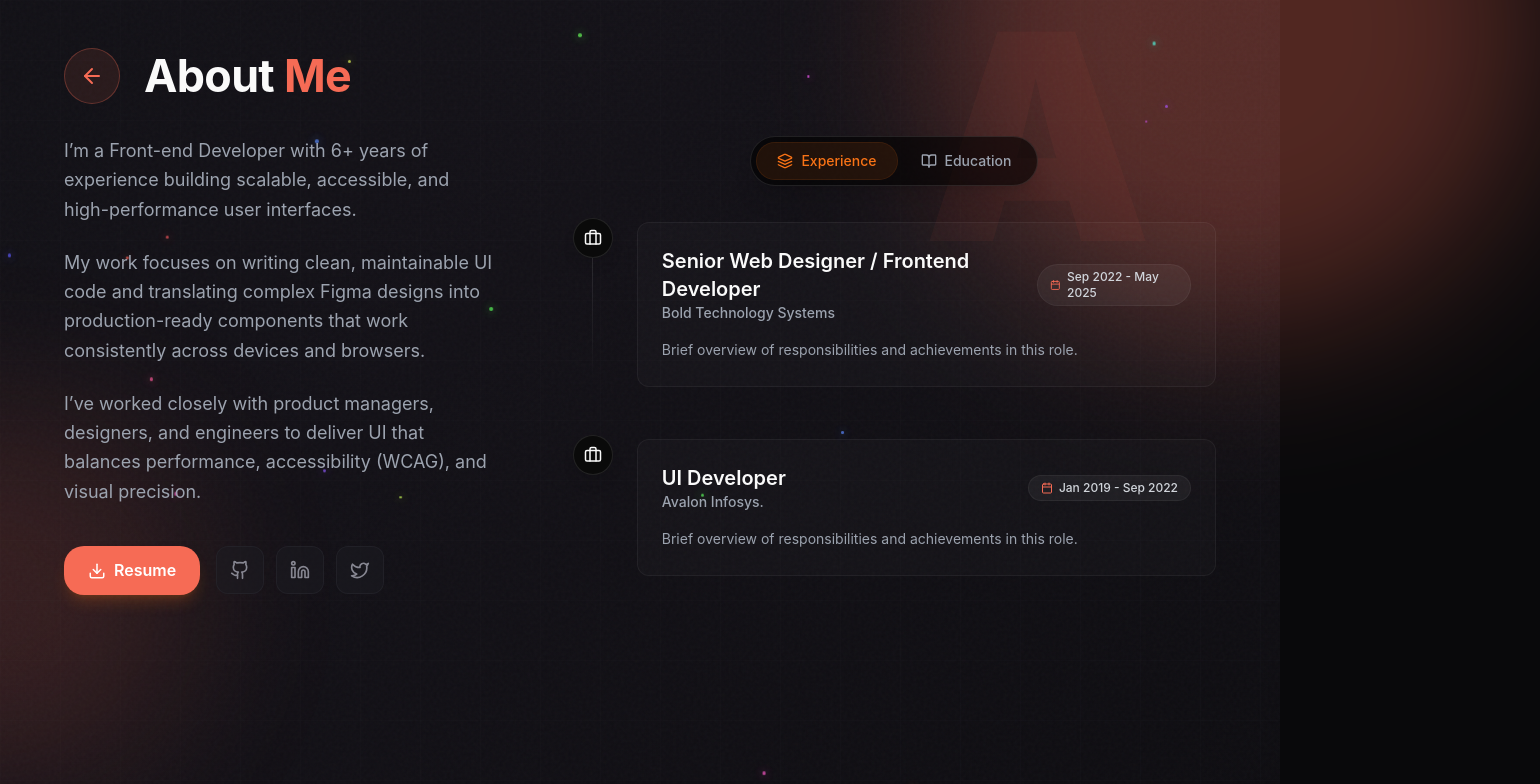
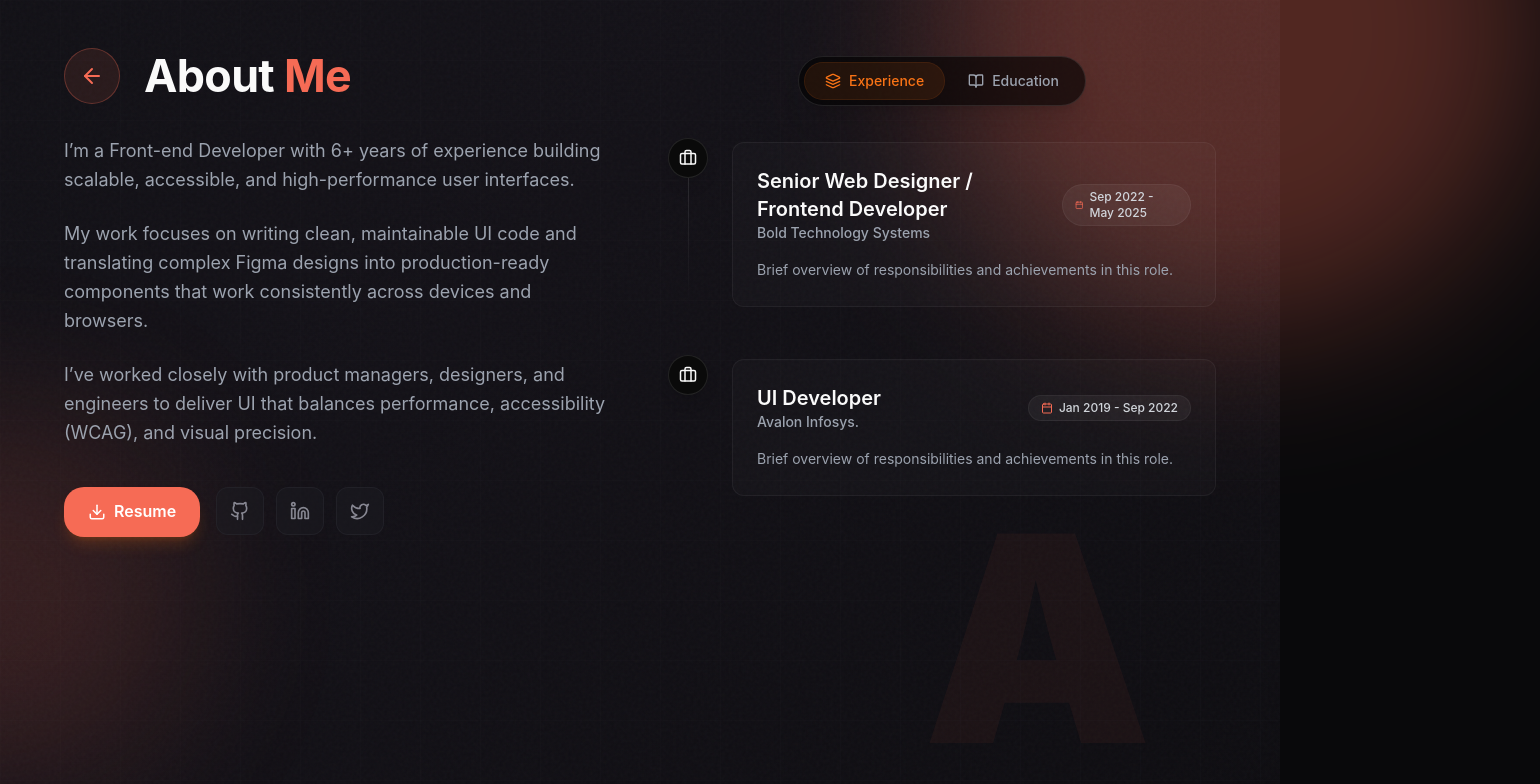
Before and after one commit to repo-rajat/portfolio, a React (Vite) app: page /about in a window 1280 px wide. Shown: the top 784 px of the page, 1540 px wide, since content can reach past the window. Built offline with nearby package versions, Linux system fonts and the light colour scheme.

Commit message:
updated main layout structure

```diff
--- a/src/App.jsx
+++ b/src/App.jsx
@@ -10,7 +10,7 @@ import FireflyField from "./components/FireflyField";
 function App() {
   return (
     <BrowserRouter>
-      <FireflyField />
+      {/* <FireflyField /> */}
       <Routes>
         <Route path="/" element={<Index />} />
         <Route path="/about" element={<About />} />
--- a/src/components/PageLayout.jsx
+++ b/src/components/PageLayout.jsx
@@ -29,7 +29,7 @@ const themeClasses = {
   },
 };
 
-export function PageLayout({ children }) {
+export function PageLayout({ children, left, right }) {
   const { pathname } = useLocation();
   const currentPage = navLinks.find((item) => pathname.includes(item.to));
 
@@ -37,6 +37,9 @@ export function PageLayout({ children }) {
 
   const styles = themeClasses[currentPage.theme];
   const titleWords = currentPage.title.split(" ");
+
+  const hasSplit = Boolean(left || right);
+  const rightContent = hasSplit ? right ?? children : children;
 
   return (
     <div className="min-h-[100svh] animated-gradient-bg noise-overlay overflow-hidden">
@@ -47,12 +50,15 @@ export function PageLayout({ children }) {
 
       <div className="page-shell relative z-10 min-h-[100svh] px-6 py-10 md:py-12 lg:px-16 grid items-center">
         <div className="max-w-6xl mx-auto page-enter">
+          {hasSplit ? (
+            <div className="page-grid grid gap-10 lg:grid-cols-[minmax(0,1fr)_minmax(0,1fr)] lg:gap-14 lg:items-start">
+              <div className="page-left">
                 <div className="page-header flex items-center gap-6 mb-10 md:mb-12">
                   <Link
                     to="/"
                     className={`page-back group flex items-center justify-center w-12 h-12 md:w-14 md:h-14 rounded-full border transition-all duration-300 hover:scale-110 ${styles.border} ${styles.bg}`}
                     style={{
-              "--hover-glow": `hsl(var(--${currentPage.theme}))`
+                      "--hover-glow": `hsl(var(--${currentPage.theme}))`,
                     }}
                     onMouseEnter={(e) => {
                       e.currentTarget.style.boxShadow = `0 0 25px 2px var(--hover-glow)`;
@@ -70,23 +76,70 @@ export function PageLayout({ children }) {
                     {titleWords.map((word, i) => (
                       <span key={i}>
                         {i === titleWords.length - 1 ? (
-                    <span className={styles.text}>{word[0].toUpperCase() + word.slice(1)}</span>
+                          <span className={styles.text}>
+                            {word[0].toUpperCase() + word.slice(1)}
+                          </span>
                         ) : (
-                    <span className="text-foreground">{word[0].toUpperCase() + word.slice(1)} </span>
+                          <span className="text-foreground">
+                            {word[0].toUpperCase() + word.slice(1)}{" "}
+                          </span>
                         )}
                       </span>
                     ))}
                   </h1>
                 </div>
 
+                <div className="page-left-content">{left}</div>
+              </div>
+
+              <div className="page-content lg:pt-2">{rightContent}</div>
+            </div>
+          ) : (
+            <>
+              <div className="page-header flex items-center gap-6 mb-10 md:mb-12">
+                <Link
+                  to="/"
+                  className={`page-back group flex items-center justify-center w-12 h-12 md:w-14 md:h-14 rounded-full border transition-all duration-300 hover:scale-110 ${styles.border} ${styles.bg}`}
+                  style={{
+                    "--hover-glow": `hsl(var(--${currentPage.theme}))`,
+                  }}
+                  onMouseEnter={(e) => {
+                    e.currentTarget.style.boxShadow = `0 0 25px 2px var(--hover-glow)`;
+                    e.currentTarget.style.borderColor = `var(--hover-glow)`;
+                  }}
+                  onMouseLeave={(e) => {
+                    e.currentTarget.style.boxShadow = "none";
+                    e.currentTarget.style.borderColor = "";
+                  }}
+                >
+                  <ArrowLeft className={`w-6 h-6 transition-transform ${styles.text}`} />
+                </Link>
+
+                <h1 className="type-page-title">
+                  {titleWords.map((word, i) => (
+                    <span key={i}>
+                      {i === titleWords.length - 1 ? (
+                        <span className={styles.text}>
+                          {word[0].toUpperCase() + word.slice(1)}
+                        </span>
+                      ) : (
+                        <span className="text-foreground">
+                          {word[0].toUpperCase() + word.slice(1)}{" "}
+                        </span>
+                      )}
+                    </span>
+                  ))}
+                </h1>
+              </div>
+
+              <div className="page-content">{children}</div>
+            </>
+          )}
+
           <div className="absolute right-8 lg:right-16 -translate-y-1/2 pointer-events-none select-none">
             <span className={`page-letter text-[18rem] md:text-[30rem] font-black leading-none opacity-[0.03] ${styles.text}`} style={{ opacity: 0.05 }}>
               {currentPage.letter}
             </span>
-          </div>
-
-          <div>
-            {children}
           </div>
         </div>
       </div>
--- a/src/index.css
+++ b/src/index.css
@@ -78,7 +78,6 @@
   html,
   body {
     width: 100%;
-    overflow-x: hidden;
   }
 
   /* More strict than `hidden` in browsers that support it; avoids blur/filter "scroll area" bugs. */
@@ -86,7 +85,7 @@
     html,
     body,
     #root {
-      overflow-x: clip;
+      overflow: hidden;
     }
   }
 
@@ -97,7 +96,7 @@
     line-height: 1.6;
     -webkit-font-smoothing: antialiased;
     -moz-osx-font-smoothing: grayscale;
-    overflow-x: hidden;
+
   }
 
   #root {
@@ -549,7 +548,7 @@
 
   /* Decorative orbs */
   .orb {
-    position: absolute;
+    position: fixed;
     border-radius: 50%;
     filter: blur(80px);
     pointer-events: none;
@@ -1013,9 +1012,9 @@
     display: grid;
     justify-content: center;
     grid-auto-flow: column;
-    grid-auto-columns: minmax(110px, 150px);
+    grid-auto-columns: minmax(50px, 90px);
     gap: 0.8rem;
-    padding: 2rem 2rem 4rem;
+    /* padding: 2rem 2rem 4rem; */
     scroll-snap-type: x mandatory;
     scroll-behavior: smooth;
   }
--- a/src/pages/About.jsx
+++ b/src/pages/About.jsx
@@ -75,19 +75,19 @@ export default function About() {
   const [activeTab, setActiveTab] = useState("Experience");
 
   return (
-    <PageLayout>
-      <div className="grid lg:grid-cols-[1fr_1.5fr] gap-12 lg:gap-20 items-start">
-
-        {/* Left Side: Sticky Profile Info */}
-        <div className="lg:sticky lg:top-24 h-fit">
-
+    <PageLayout
+      left={
+        <div className="space-y-10">
           <div className="space-y-6 text-lg leading-relaxed text-gray-400">
-            {aboutData.description.map((para, i) => <p key={i}>{para}</p>)}
+            {aboutData.description.map((para, i) => (
+              <p key={i}>{para}</p>
+            ))}
           </div>
 
-          <div className="mt-10 flex flex-wrap gap-4">
+          <div className="flex flex-wrap gap-4">
             <button className="flex items-center gap-2 rounded-lg bg-[hsl(var(--coral))] px-6 py-3 font-semibold text-white shadow-lg shadow-orange-500/20 hover:-translate-y-0.5 transition-transform">
-              <Download size={18} /><span>Resume</span>
+              <Download size={18} />
+              <span>Resume</span>
             </button>
             <div className="flex gap-3">
               {SOCIAL_LINKS.map(({ id, icon: Icon, href, label }) => (
@@ -102,20 +102,26 @@ export default function About() {
             </div>
           </div>
         </div>
-
-        {/* Right Side: Interactive Tabs & Timeline */}
-        <div className="relative">
+      }
+      right={
+        <div className="relative mt-6 lg:mt-0">
           <div className="sticky top-4 z-10 mb-8 flex justify-center lg:justify-center">
             <div className="flex gap-1 rounded-full border border-white/10 bg-black/60 p-1.5 backdrop-blur-xl shadow-xl">
-              {['Experience', 'Education'].map((tab) => (
+              {["Experience", "Education"].map((tab) => (
                 <button
                   key={tab}
                   onClick={() => setActiveTab(tab)}
                   className={`flex items-center gap-2 rounded-full px-5 py-2 text-sm font-medium transition-all duration-300 ${
-                    activeTab === tab ? 'bg-orange-500/10 text-orange-500 ring-1 ring-orange-500/20' : 'text-gray-400 hover:text-white'
+                    activeTab === tab
+                      ? "bg-orange-500/10 text-orange-500 ring-1 ring-orange-500/20"
+                      : "text-gray-400 hover:text-white"
                   }`}
                 >
-                  {tab === 'Experience' ? <Layers size={16} /> : <BookOpen size={16} />}
+                  {tab === "Experience" ? (
+                    <Layers size={16} />
+                  ) : (
+                    <BookOpen size={16} />
+                  )}
                   {tab}
                 </button>
               ))}
@@ -124,9 +130,12 @@ export default function About() {
 
           <div className="relative min-h-[500px]">
             {aboutData.cards
-              .filter(card => card.title === activeTab)
+              .filter((card) => card.title === activeTab)
               .map((card) => (
-                <div key={card.title} className="animate-in fade-in slide-in-from-bottom-4 duration-500">
+                <div
+                  key={card.title}
+                  className="animate-in fade-in slide-in-from-bottom-4 duration-500"
+                >
                   {card.listItems.map((item, index) => (
                     <TimelineItem
                       key={index}
@@ -142,8 +151,7 @@ export default function About() {
               ))}
           </div>
         </div>
-
-      </div>
-    </PageLayout>
+      }
+    />
   );
 }
--- a/src/pages/Index.jsx
+++ b/src/pages/Index.jsx
@@ -9,7 +9,7 @@ function Index() {
   const [hoveredIndex, setHoveredIndex] = useState(null);
 
   return (
-    <div className="min-h-[100svh] animated-gradient-bg noise-overlay overflow-hidden">
+    <main className="min-h-[100svh] animated-gradient-bg noise-overlay">
       <div className="fixed inset-0 grid-bg opacity-30 pointer-events-none" />
 
       {/* Background Orbs */}
@@ -17,8 +17,8 @@ function Index() {
       <div className="orb orb-violet w-[500px] h-[500px] top-1/4 -right-64 animate-float-delayed" />
       <div className="orb orb-sky w-72 h-72 bottom-0 left-1/4 animate-float-delayed-2" />
 
-      <div className="home-shell relative z-10 min-h-[100svh] px-6 py-10 md:py-12 lg:py-0 lg:px-16">
-        <div className="max-w-7xl mx-auto min-h-[100svh] flex flex-col lg:flex-row lg:items-center gap-10 sm:gap-12 lg:gap-20 page-enter">
+      <div className="max-w-7xl mx-auto grid relative z-10 min-h-[100dvh] px-6 py-10 md:py-12 lg:py-0 lg:px-16">
+        <div className="w-full flex flex-col lg:flex-row lg:items-center gap-10 sm:gap-12 lg:gap-15 page-enter">
           {/* Left Content Section */}
           <div className="lg:w-1/2">
             {/* 1. Animated Greeting Chip */}
@@ -110,7 +110,7 @@ function Index() {
         }
         .animate-slideUp { animation: slideUp 0.6s ease-out forwards; }
       `}</style>
-    </div>
+    </main>
   );
 }
 
```
Also changed, not shown: src/pages/Contact.jsx (+40 -19 lines), src/pages/Portfolio.jsx (+18 -9 lines), src/pages/Skills.jsx (+21 -18 lines), 4 other files (tests, documents, lock files or other folders). Lines whose indentation alone changed are shown as unchanged.
